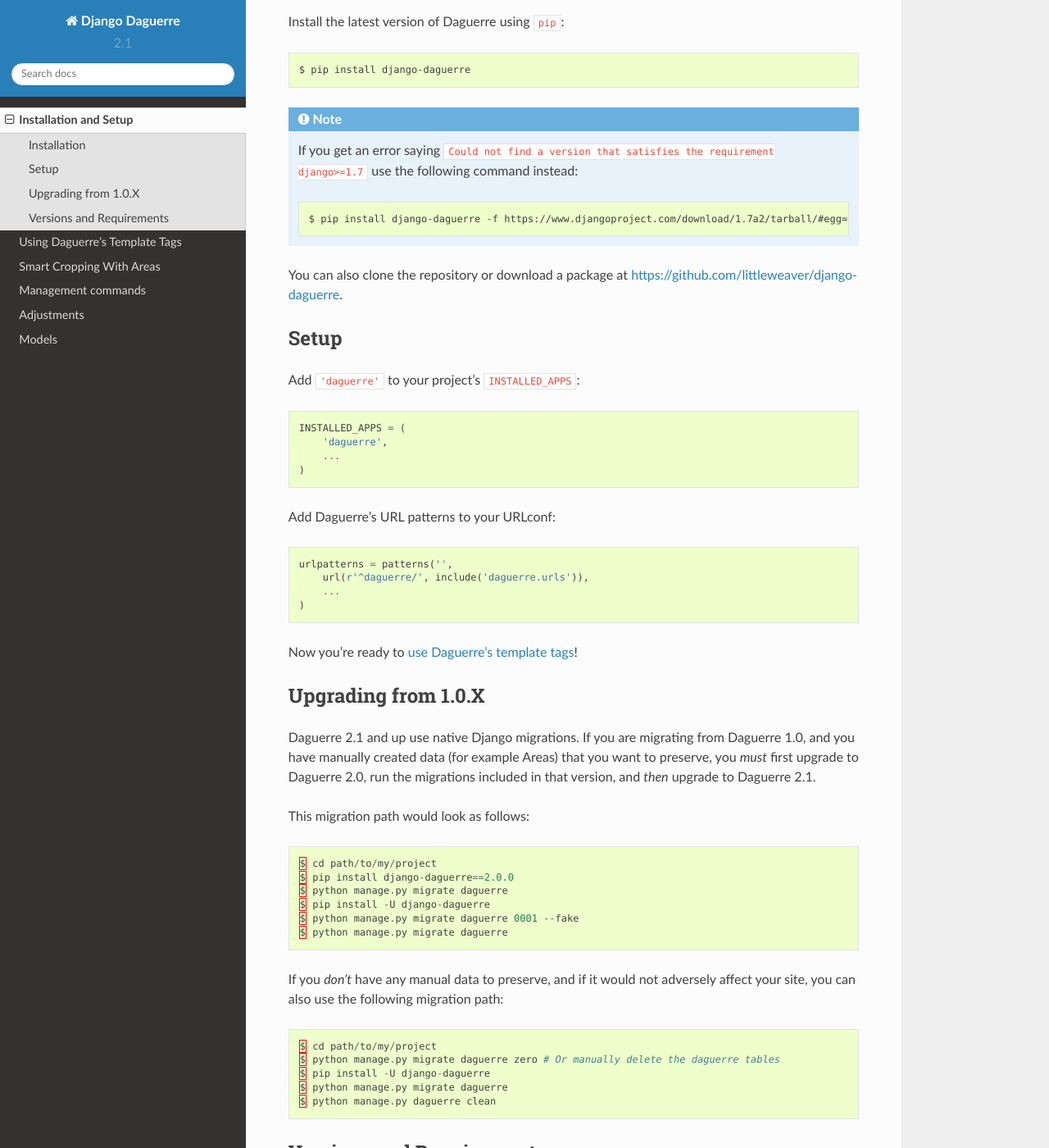
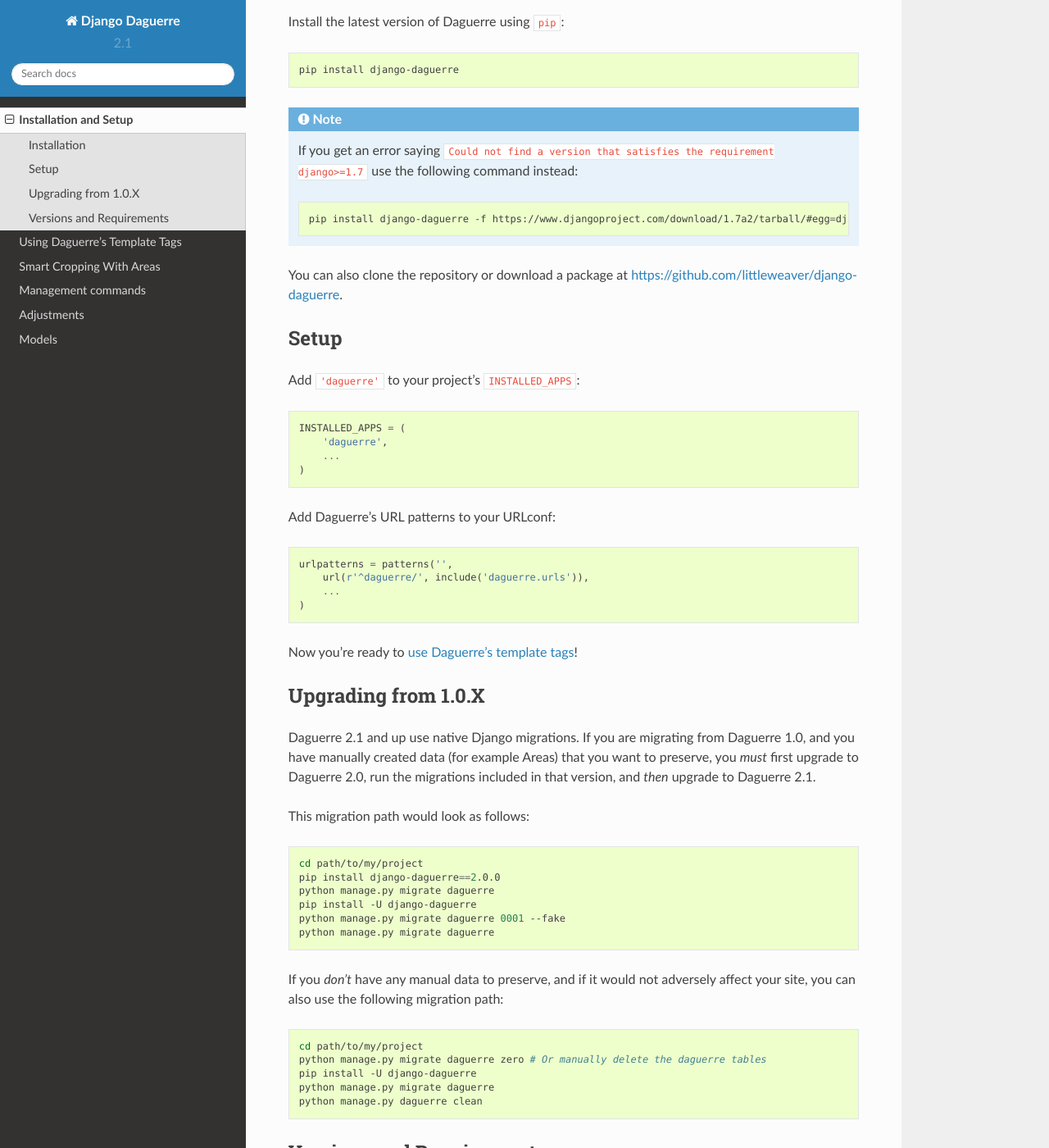
Before and after one commit to melinath/django-daguerre, a Sphinx documentation site: the page built from docs/guides/installation-and-setup.rst, in a window 1280 px wide and 1400 px high, scrolled down 326 px. Shown: the whole window at 82% size. Built offline with Sphinx 7.4.7 and the Read the Docs theme 2.0.0, drawn with Linux system fonts in a browser that asks for light colours.

```diff
--- a/docs/guides/installation-and-setup.rst
+++ b/docs/guides/installation-and-setup.rst
@@ -53,22 +58,22 @@ included in that version, and *then* upgrade to Daguerre
 
 This migration path would look as follows::
 
-    $ cd path/to/my/project
-    $ pip install django-daguerre==2.0.0
-    $ python manage.py migrate daguerre
-    $ pip install -U django-daguerre
-    $ python manage.py migrate daguerre 0001 --fake
-    $ python manage.py migrate daguerre
+    cd path/to/my/project
+    pip install django-daguerre==2.0.0
+    python manage.py migrate daguerre
+    pip install -U django-daguerre
+    python manage.py migrate daguerre 0001 --fake
+    python manage.py migrate daguerre
 
 If you *don't* have any manual data to preserve, and if it
 would not adversely affect your site, you can also use the
 following migration path::
 
-    $ cd path/to/my/project
-    $ python manage.py migrate daguerre zero # Or manually delete the daguerre tables
-    $ pip install -U django-daguerre
-    $ python manage.py migrate daguerre
-    $ python manage.py daguerre clean
+    cd path/to/my/project
+    python manage.py migrate daguerre zero # Or manually delete the daguerre tables
+    pip install -U django-daguerre
+    python manage.py migrate daguerre
+    python manage.py daguerre clean
 
 .. _versions-and-requirements:
 
```
Also changed, not shown: other parts of docs/guides/installation-and-setup.rst (+8 -3 lines).
